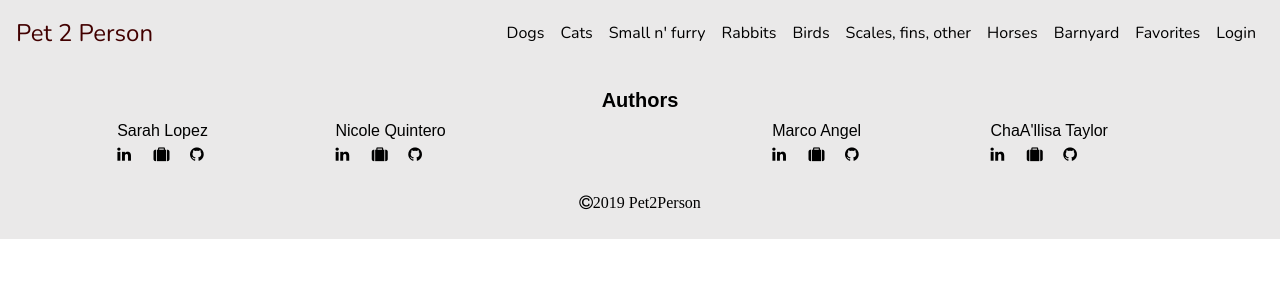
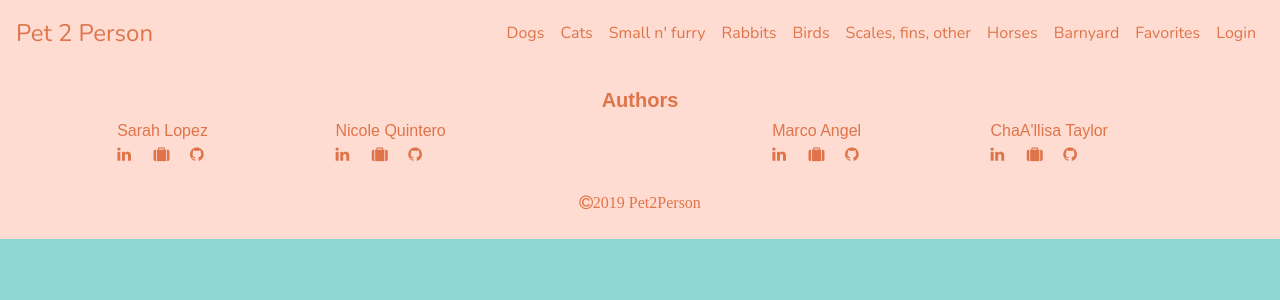
Before and after one commit to Sarah-Lopez/Pet-2-Person, a React (Create React App) app in the folder client/: page /footer in a window 1280 px wide. Shown: the top 300 px of the page. Built offline with nearby package versions, Linux system fonts and the light colour scheme; a web font is replaced by a local one.

Commit message:
changed color palette for application

```diff
--- a/client/src/components/Wrapper/style.css
+++ b/client/src/components/Wrapper/style.css
@@ -1,6 +1,6 @@
 .wrapper {
   padding-top: 50px;
-  background: #ECEFF1;
+  background: #DCB239;
   height: 100%;
   display: flex;
   flex-flow: row wrap;
--- a/client/src/components/backdrop/backdrop.css
+++ b/client/src/components/backdrop/backdrop.css
@@ -4,7 +4,7 @@
     height: 100%;
     top: 0;
     left: 0;
-    background: rgba (0, 0, 0, 0.5);
-    /* background: red; */
+    filter:blur(.8);
+    background:rgba(0,0,0,.5);
     z-index:100;
 }
--- a/client/src/components/footer/footer.css
+++ b/client/src/components/footer/footer.css
@@ -4,13 +4,13 @@
     bottom: 0;
     width: 100%;
     /* height:155px; */
-    background-color: #eae9e9;
-    color: black;
+    background-color: #FEDCD2;
+    color: #DF744A;
     text-align: center;
   }
 
   .font-brand {
-      color:black;
+      color:#DF744A;
   }
 
   .footer-items ul {
@@ -28,7 +28,7 @@ li {
   }
 
   .footer-items a {
-    color: black;
+    color: #DF744A;
     font-family: 'Nunito', sans-serif;
 }
 
--- a/client/src/components/hero/hero.css
+++ b/client/src/components/hero/hero.css
@@ -22,7 +22,7 @@
     bottom: 0;
     left: 0;
     right: 0;
-    background: black;
+    background: #8fd8d2;
   }
 
   .hero * {
@@ -31,7 +31,7 @@
   }
 
   .hero h1, .hero h2 {
-    color:black;
+    color:#DF744A;
     font-family: 'Nunito', sans-serif;
     text-align: center;
     font-size: 65px;
--- a/client/src/components/nav/navbar.css
+++ b/client/src/components/nav/navbar.css
@@ -5,7 +5,7 @@
     top: 0;
     left: 0;
     width: 100%;
-    background:#eae9e9;
+    background:#FEDCD2;
     height: 65px;
     z-index: 500;
 }
@@ -28,12 +28,12 @@
 }
 
 .taskbar-nav-items a {
-    color: black;
+    color: #DF744A;
     font-family: 'Nunito', sans-serif;
 }
 
  .taskbar-logo a {
-     color: #420000;
+     color: #DF744A;
      text-decoration: none;
      font-size:1.5rem;
      font-family: 'Nunito', sans-serif;
@@ -49,7 +49,7 @@
 
 .taskbar-nav-items a:hover,
 .taskbar-nav-items a:active {
-    color: #32dbc6;
+    color: #DCB239;
 }
 
 
--- a/client/src/components/sidedrawer/sideDrawer.css
+++ b/client/src/components/sidedrawer/sideDrawer.css
@@ -1,6 +1,9 @@
 .side-drawer {
     height:100%;
-    background:white;
+    /* background:#DCB239;
+    background:#8fd8d2;
+    background:#DF744A; */
+    background:#FEDCD2;
     box-shadow: 1px 0px 7px rgba(0, 0, 0, 0.5);
     position:fixed;
     top: 0;
@@ -29,7 +32,7 @@
 }
 
 .side-drawer a {
-    color: black;
+    color: #DF744A;
     text-decoration: none;
     font-size: 1.2rem;
 
@@ -37,10 +40,16 @@
 
 .side-drawer a:hover,
 .side-drawer a:active{
-    color:#32dbc6;
+    color:#DCB239;
 }
 
-@media (min-width: 769px) {
+/* @media (min-width: 769px) {
+    .side-drawer{
+        display: none;
+    }
+} */
+
+@media (min-width: 800px) {
     .side-drawer{
         display: none;
     }
--- a/client/src/components/sidedrawer/sideDrawer.js
+++ b/client/src/components/sidedrawer/sideDrawer.js
@@ -9,11 +9,11 @@ const SideDrawer = props => {
     return (
     <nav className={drawerClasses}>
         <ul>
-            <li>
+            {/* <li>
                 <a href="/">
                     Pet 2 Person
                 </a>
-            </li>
+            </li> */}
             <li>
                 <a href="/dogs">Dogs</a>
             </li>
--- a/client/src/index.css
+++ b/client/src/index.css
@@ -23,6 +23,7 @@ body {
   padding: 0;
   font-family: sans-serif;
   height: 100%;
+  background: #8fd8d2;
 }
 
 p {
```
